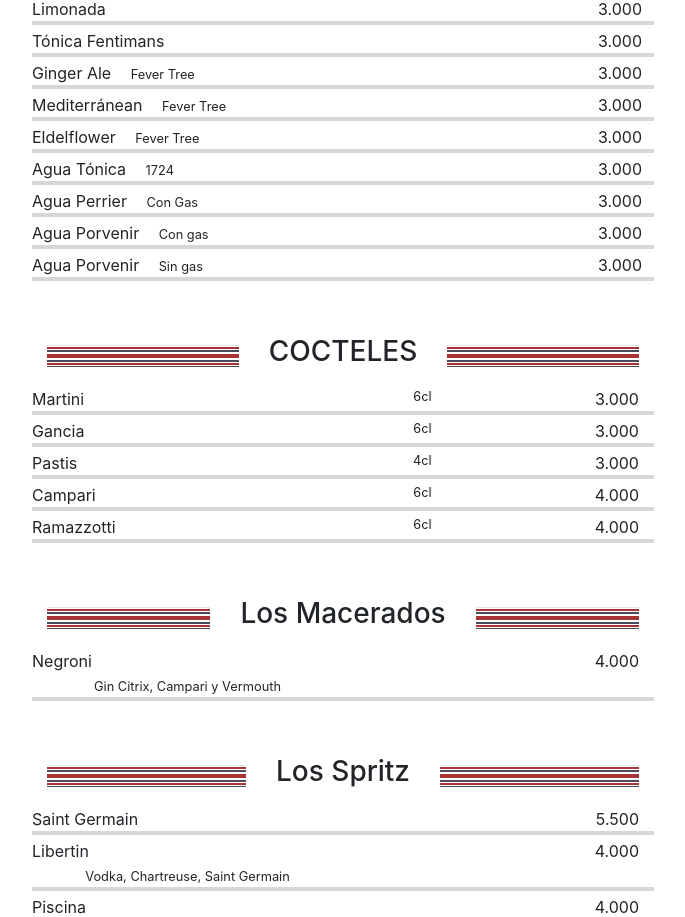
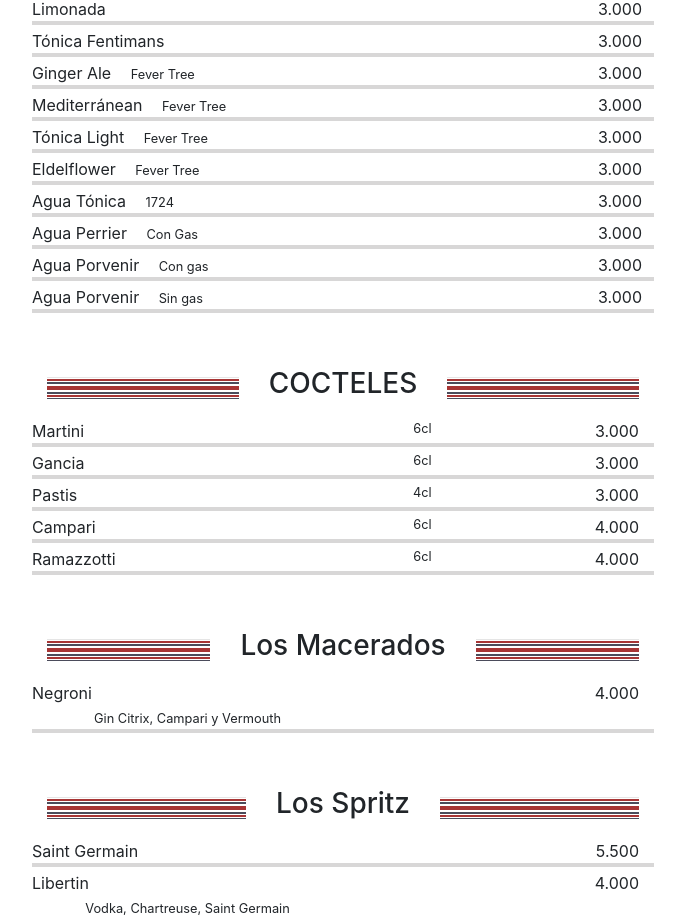
Before and after one commit to durbonca/Menu-QR-Google-sheet, a React (Create React App) app: page /Beer in a window 1280 px wide. Shown: the part 999-1916 px from the top of the page, without its empty margins (297-982 px from the left). Built offline with nearby package versions, Linux system fonts and the light colour scheme; no server answers.

Commit message:
Update dataBeer.js

```diff
--- a/src/data/dataBeer.js
+++ b/src/data/dataBeer.js
@@ -41,7 +41,7 @@ const dataBeer = [
             /* { id: 4, name: 'Ginger Beer', description: 'Fever Tree', price: '3.000' }, */
             { id: 5, name: 'Mediterránean', description: 'Fever Tree', price: '3.000' },
             /* { id: 51, name: 'Britvic', description: 'Ginger Ale', price: '3.000' }, */
-            /* { id: 6, name: 'Tónica Light', description: 'Fever Tree', price: '3.000' }, */
+            { id: 6, name: 'Tónica Light', description: 'Fever Tree', price: '3.000' },
             { id: 7, name: 'Eldelflower', description: 'Fever Tree', price: '3.000' },
             { id: 8, name: 'Agua Tónica', description: '1724', price: '3.000' },
             /* { id: 9, name: 'Aguas Minerales', description: 'Glenlivet, Perrier', price: '3.000'}, */
```
